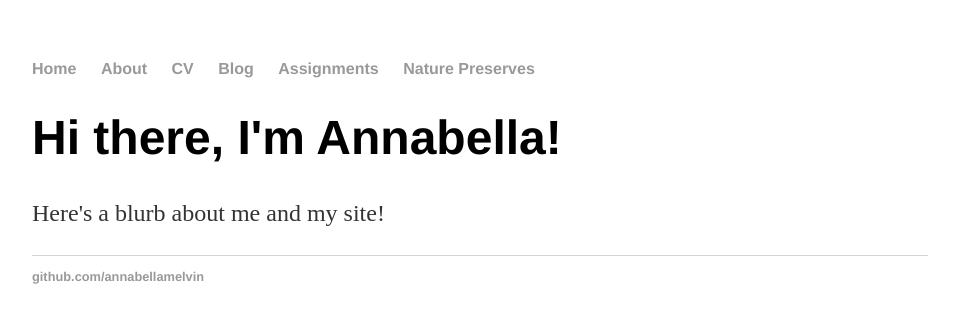
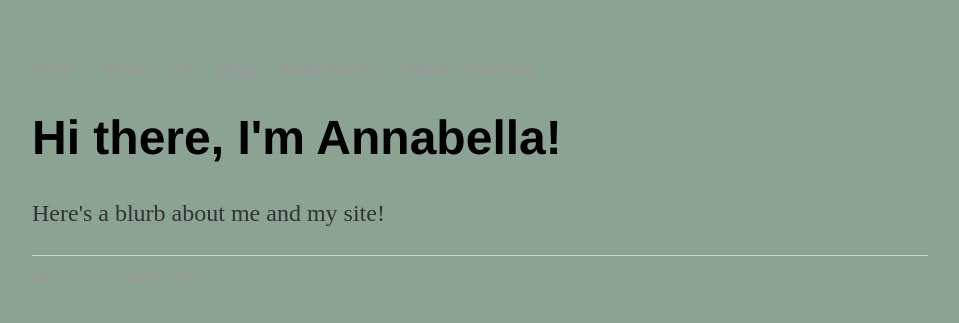
Before and after one commit to annabellamelvin/annabellamelvin.github.io, a Jekyll site: the page built from index.html, in a window 1280 px wide. Shown: the top 323 px of the page, without its empty margins (160-1119 px from the left). Built offline with Jekyll 4.4.1, drawn with Linux system fonts in a browser that asks for light colours.

Commit message:
Update main.css

```diff
--- a/css/main.css
+++ b/css/main.css
@@ -1,6 +1,7 @@
 body {
     margin: 60px auto;
     width: 70%;
+    background-color: #8BA393;
 }
 nav ul, footer ul {
     font-family:'Helvetica', 'Arial', 'Sans-Serif';
```
